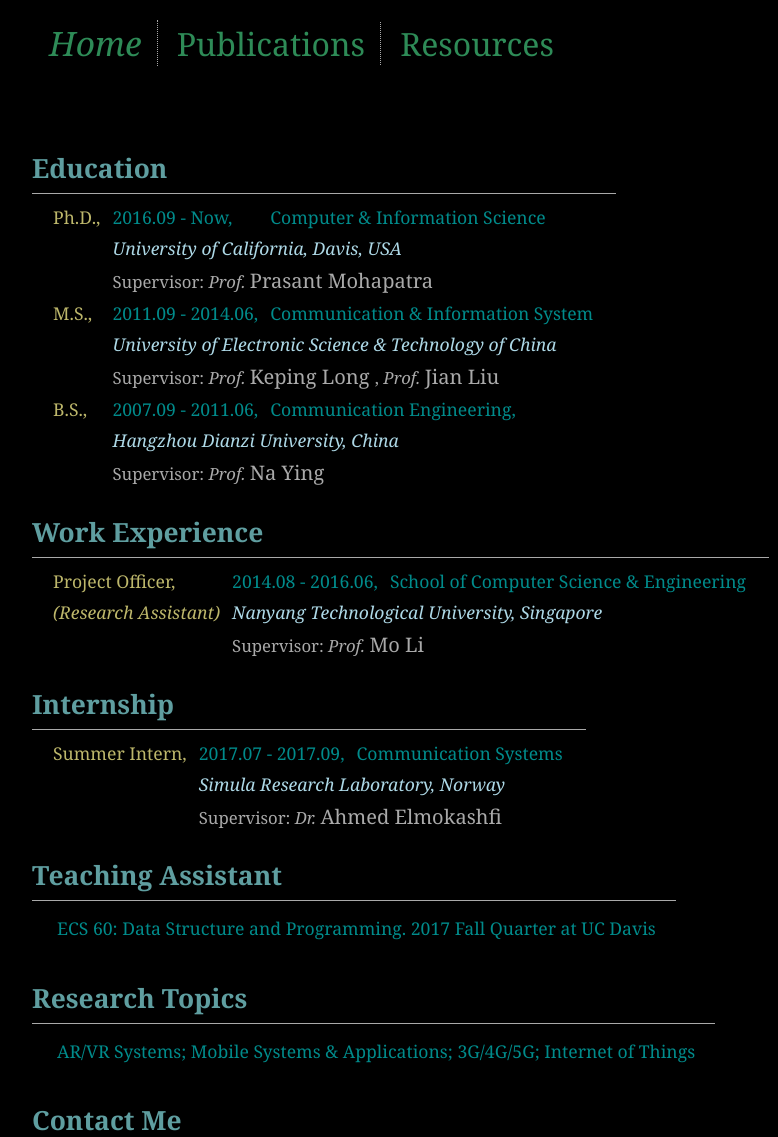
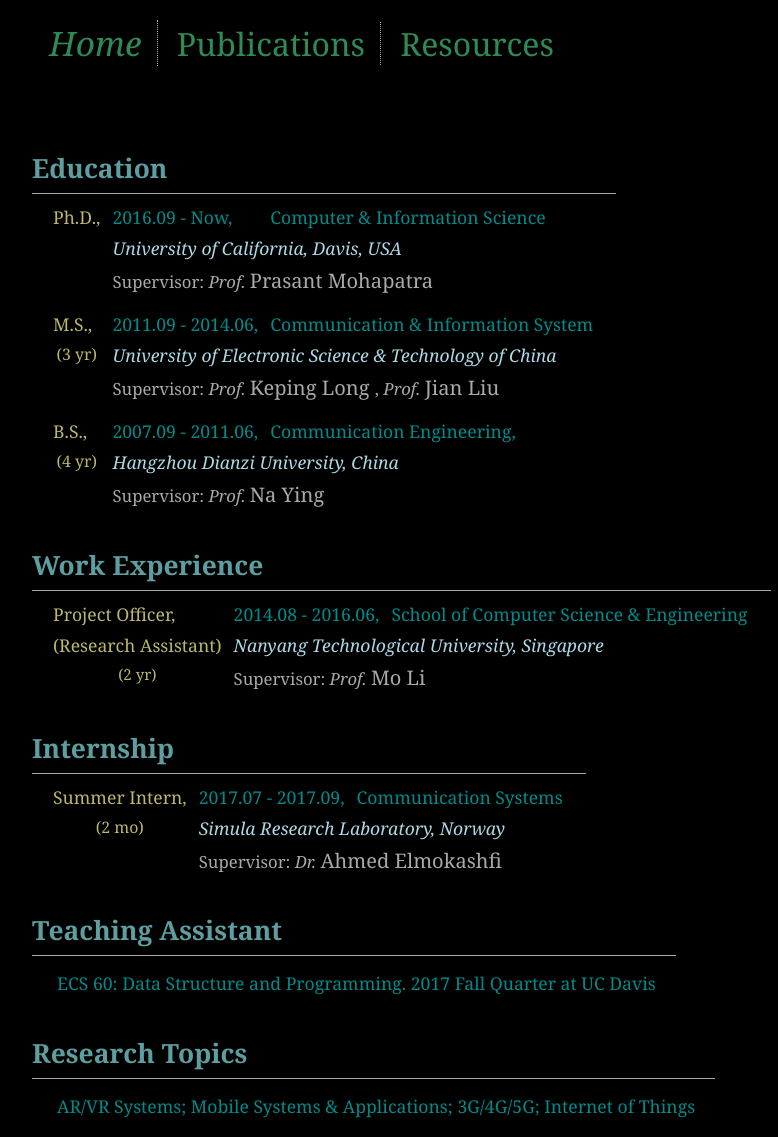
Before and after one commit to dtczhl/dtc-personal-website, a PHP site: page / in a window 1280 px wide. Shown: the top 1137 px of the page, without its empty margins (6-784 px from the left). Run offline with PHP 8.4, Linux system fonts and the light colour scheme.

Commit message:
add duration

```diff
--- a/css/home.css
+++ b/css/home.css
@@ -20,6 +20,9 @@
 	padding-top: 5px;
 }
 
+.degree_row{
+}
+
 /* table based education, work experience, internship only*/
 .university_row, .company_row{
 	margin-left: 15px;
@@ -31,7 +34,21 @@
 /* supervisor row */
 .supervisor_row{
 	color: DarkGray;
+	vertical-align: top;
 	font-size: 95%;
+	height: 40px;
+}
+
+/* duration */
+.duration{
+	font-style: normal;
+	font-size: 90%;
+	text-align: center;
+}
+
+/* supplement for research assistant */
+.supplement{
+	font-style: normal;
 }
 
 .supervisor_name{
--- a/index.php
+++ b/index.php
@@ -52,7 +52,7 @@
 					<td>  </td>
 				</tr>
 				<tr class="university_row">
-					<td> </td>
+					<td class="duration"> (3 yr) </td>
 					<td colspan="3"> University of Electronic Science &amp; Technology of China </td>
 				</tr>
 				<tr class="supervisor_row">
@@ -66,7 +66,7 @@
 					<td>  </td>
 				</tr>
 				<tr class="university_row">
-					<td> </td>
+					<td class="duration"> (4 yr) </td>
 					<td colspan="3"> Hangzhou Dianzi University, China </td>
 				</tr>
 				<tr class="supervisor_row">
@@ -86,11 +86,11 @@
 					<td>  </td>
 				</tr>
 				<tr class="company_row">
-					<td> (Research Assistant)</td>
+					<td class="supplement"> (Research Assistant)</td>
 					<td colspan="3"> Nanyang Technological University, Singapore </td>
 				</tr>
 				<tr class="supervisor_row">
-					<td></td>
+					<td class="duration"> (2 yr) </td>
 					<td colspan="3"> Supervisor: <span class="supervisor"> <i>Prof.</i> <span class="supervisor_name"> Mo Li </span> </span> </td>
 				</tr> <!-- end of NTU -->
 			</table>
@@ -106,7 +106,7 @@
 					<td>  </td>
 				</tr>
 				<tr class="company_row">
-					<td> </td>
+					<td class="duration"> (2 mo) </td>
 					<td colspan="3"> Simula Research Laboratory, Norway </td>
 				</tr>
 				<tr class="supervisor_row">
```
